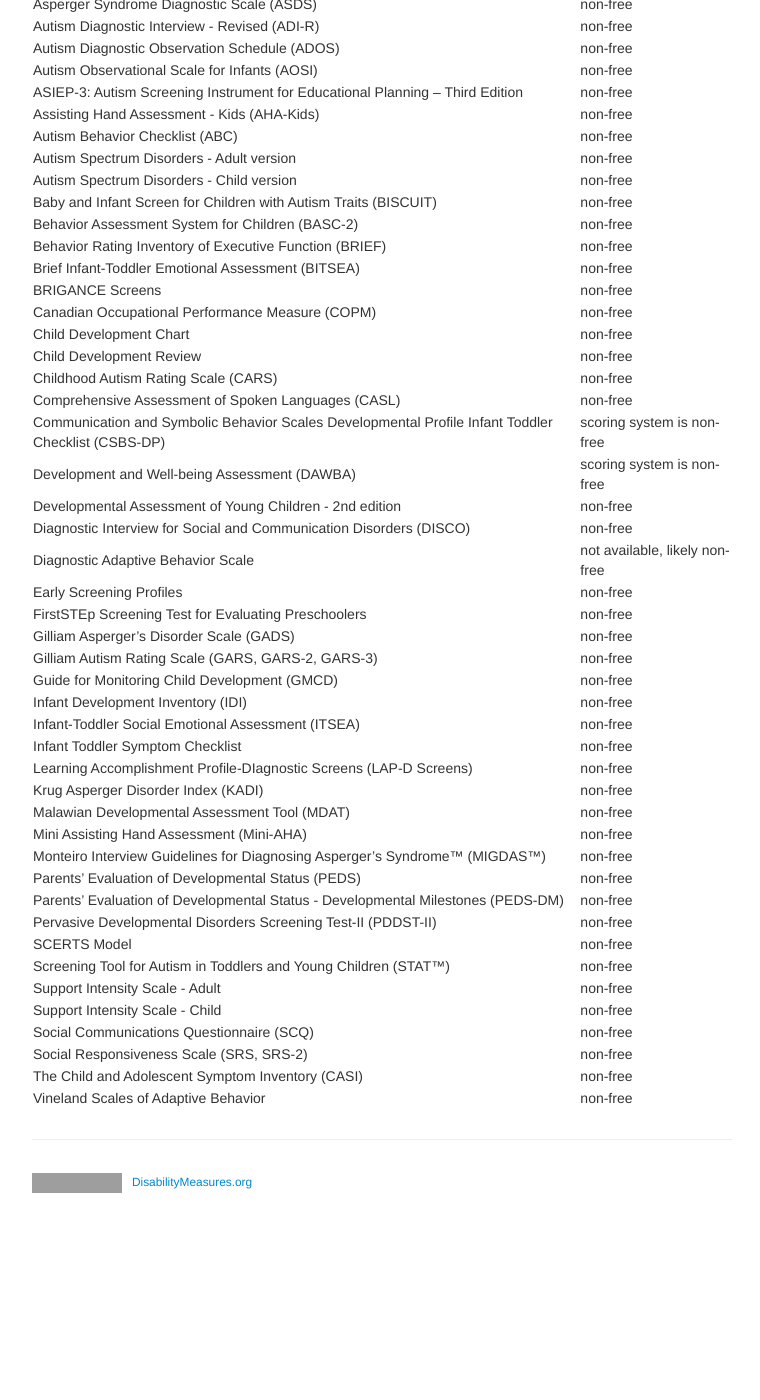
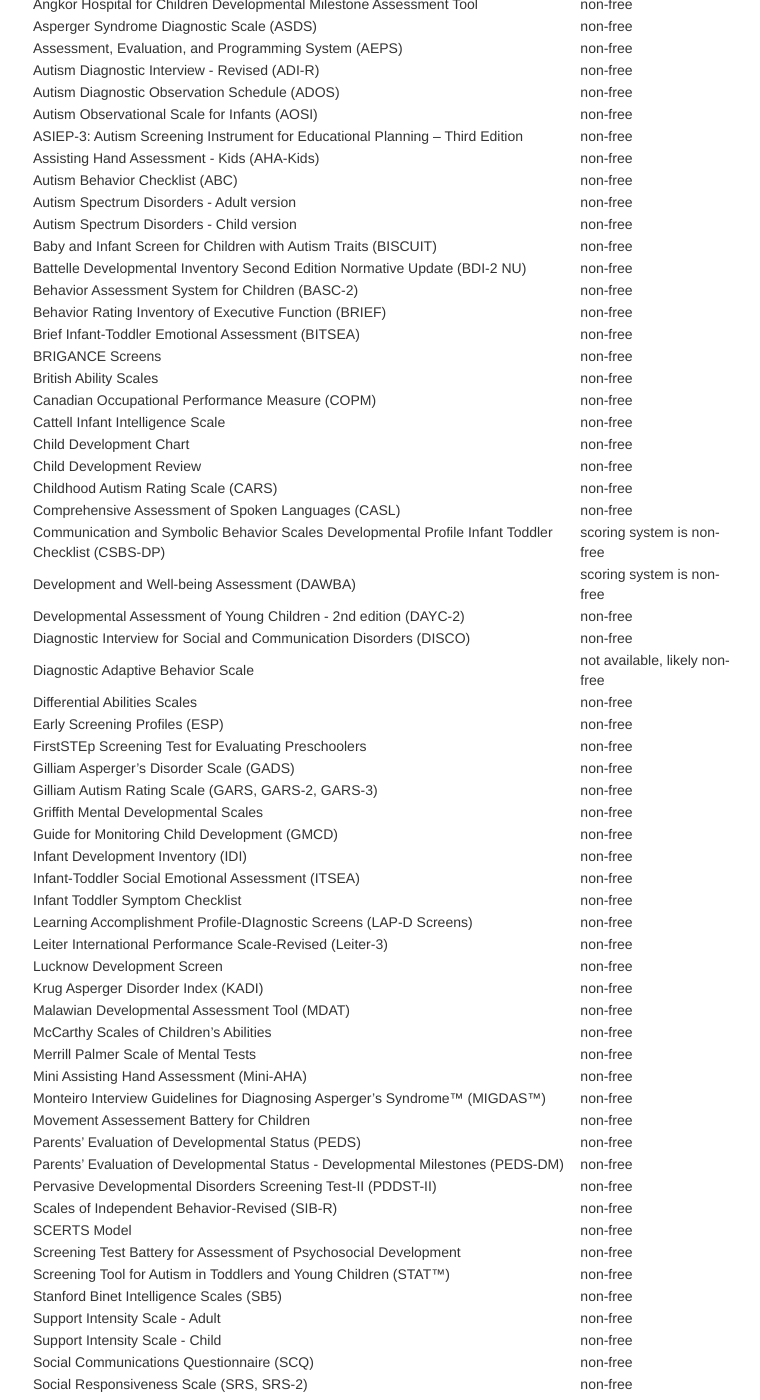
Before and after one commit to mjmaenner/disabilitymeasures, a Jekyll site: the page built from pages/donotqualify.md, in a window 1280 px wide and 1400 px high, scrolled down 399 px. Shown: the whole window, without its empty margins (258-1018 px from the left). Built offline with Jekyll 4.4.1, drawn with Linux system fonts in a browser that asks for light colours; before the commit the page ends 1602 px from its top, so only the background shows below that; some of the changed text lies outside the part shown; grey boxes are pictures that could not be loaded.

Commit message:
added new tools

```diff
--- a/pages/donotqualify.md
+++ b/pages/donotqualify.md
@@ -23,7 +23,9 @@ AAMR Adaptive Behavior Scales (ABS) | non-free
 Ages and Stages Questionnaire (ASQ) | non-free
 Ages and Stages Questionnaire - 3 (ASQ-3) | non-free
 Ages and Stages Questionnaire - Social-Emotional (ASQ:SE) | non-free
+Angkor Hospital for Children Developmental Milestone Assessment Tool | non-free
 Asperger Syndrome Diagnostic Scale (ASDS)| non-free
+Assessment, Evaluation, and Programming System (AEPS) | non-free
 Autism Diagnostic Interview - Revised (ADI-R) | non-free
 Autism Diagnostic Observation Schedule (ADOS) | non-free
 Autism Observational Scale for Infants (AOSI) | non-free
@@ -33,41 +35,57 @@ Autism Behavior Checklist (ABC)| non-free
 Autism Spectrum Disorders - Adult version | non-free
 Autism Spectrum Disorders - Child version | non-free
 Baby and Infant Screen for Children with Autism Traits (BISCUIT) | non-free
+Battelle Developmental Inventory Second Edition Normative Update (BDI-2 NU)| non-free
 Behavior Assessment System for Children (BASC-2) | non-free
 Behavior Rating Inventory of Executive Function (BRIEF) | non-free
 Brief Infant-Toddler Emotional Assessment (BITSEA) | non-free
 BRIGANCE Screens | non-free
+British Ability Scales | non-free
 Canadian Occupational Performance Measure (COPM) | non-free
+Cattell Infant Intelligence Scale | non-free
 Child Development Chart | non-free
 Child Development Review | non-free
 Childhood Autism Rating Scale (CARS) | non-free
 Comprehensive Assessment of Spoken Languages (CASL) | non-free
 Communication and Symbolic Behavior Scales Developmental Profile Infant Toddler Checklist (CSBS-DP) | scoring system is non-free
 Development and Well-being Assessment (DAWBA) | scoring system is non-free
-Developmental Assessment of Young Children - 2nd edition | non-free
+Developmental Assessment of Young Children - 2nd edition (DAYC-2) | non-free
 Diagnostic Interview for Social and Communication Disorders (DISCO) | non-free
 Diagnostic Adaptive Behavior Scale | not available, likely non-free
-Early Screening Profiles | non-free
+Differential Abilities Scales | non-free
+Early Screening Profiles (ESP) | non-free
 FirstSTEp Screening Test for Evaluating Preschoolers | non-free
 Gilliam Asperger's Disorder Scale (GADS) | non-free
 Gilliam Autism Rating Scale (GARS, GARS-2, GARS-3) | non-free
+Griffith Mental Developmental Scales | non-free
 Guide for Monitoring Child Development (GMCD)| non-free
 Infant Development Inventory (IDI) | non-free
 Infant-Toddler Social Emotional Assessment (ITSEA) | non-free
 Infant Toddler Symptom Checklist | non-free
 Learning Accomplishment Profile-DIagnostic Screens (LAP-D Screens) | non-free
+Leiter International Performance Scale-Revised (Leiter-3) | non-free
+Lucknow Development Screen | non-free
 Krug Asperger Disorder Index (KADI) | non-free
 Malawian Developmental Assessment Tool (MDAT)| non-free
+McCarthy Scales of Children's Abilities | non-free
+Merrill Palmer Scale of Mental Tests | non-free
 Mini Assisting Hand Assessment (Mini-AHA) | non-free
 Monteiro Interview Guidelines for Diagnosing Asperger's Syndrome™ (MIGDAS™) | non-free
+Movement Assessement Battery for Children | non-free
 Parents' Evaluation of Developmental Status (PEDS) | non-free
 Parents' Evaluation of Developmental Status - Developmental Milestones (PEDS-DM) | non-free
 Pervasive Developmental Disorders Screening Test-II (PDDST-II) | non-free
+Scales of Independent Behavior-Revised (SIB-R) | non-free
 SCERTS Model | non-free
+Screening Test Battery for Assessment of Psychosocial Development | non-free
 Screening Tool for Autism in Toddlers and Young Children (STAT™) | non-free
+Stanford Binet Intelligence Scales (SB5) | non-free
 Support Intensity Scale - Adult | non-free
 Support Intensity Scale - Child | non-free
 Social Communications Questionnaire (SCQ) | non-free
 Social Responsiveness Scale (SRS, SRS-2) | non-free
+Test of Language Development | non-free
 The Child and Adolescent Symptom Inventory (CASI) | non-free
+The Unstructured Imitation Assessment (UIA) | non-free
 Vineland Scales of Adaptive Behavior | non-free
+Wessex Revised Portage Checklist | non-free
```
